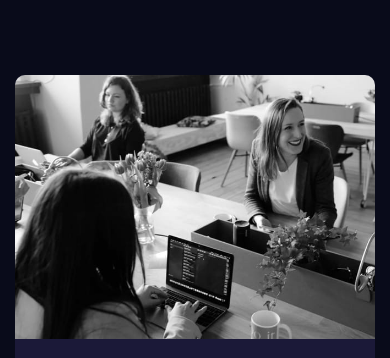
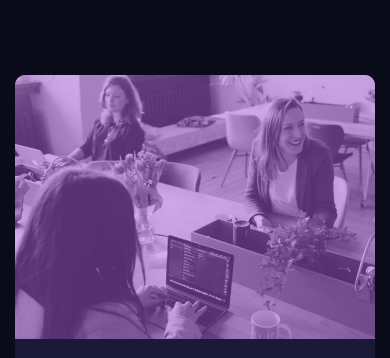
Before and after one commit to DhanushVDPT/Stats-Preview-Card, a plain HTML site: page index.html in a window 390 px wide. Shown: the top 358 px of the page. Drawn offline with Linux system fonts and the light colour scheme.

Commit message:
grid mobile success

```diff
--- a/css/main.scss
+++ b/css/main.scss
@@ -26,10 +26,45 @@ body{
             flex-direction: column;
             align-items: center;
             text-align: center;
+            // position: relative;
         }
+        // .overlay{
+        //     position: absolute;
+        //     top: 0;
+        //     display: grid;
+        //     grid-template-columns: 1fr;
+        //     grid-auto-rows: minmax(100%, auto);
+        //     width: 100%;
+        //     height: 50.2%;
+        //     padding: 0;
+        //     p{
+        //         background-color: var(--primary-color);
+        //         margin: 0;
+        //         opacity: 0.5;
+        //         border-top-left-radius: 10px;
+        //         border-top-right-radius: 10px;
+        //     }
+        // }
         .img{
+            position: relative;
+            p{
+                position: absolute;
+                top: 0;
+                display: grid;
+                grid-template-columns: 1fr;
+                grid-auto-rows: minmax(100%, auto);
+                width: 100%;
+                height: 100%;
+                padding: 0;
+                margin: 0;
+                background-color: var(--primary-color);
+                opacity: 0.5;
+                border-top-left-radius: 10px;
+                border-top-right-radius: 10px;
+            }
             img{
                 width: 100%;
+                display: block;
                 border-top-left-radius: 10px;
                 border-top-right-radius: 10px;
             }
--- a/index.html
+++ b/index.html
@@ -20,7 +20,11 @@
     <section class="hero">
         <div class="container">
             <div class="right-col">
+                <!-- <div class="overlay">
+                    <p></p>
+                </div> -->
                 <div class="img">
+                    <p></p>
                     <img src="./images/image-header-mobile.jpg" alt="">
                 </div>
             </div>
```
Also changed, not shown: css/main.css, 1 other file.
